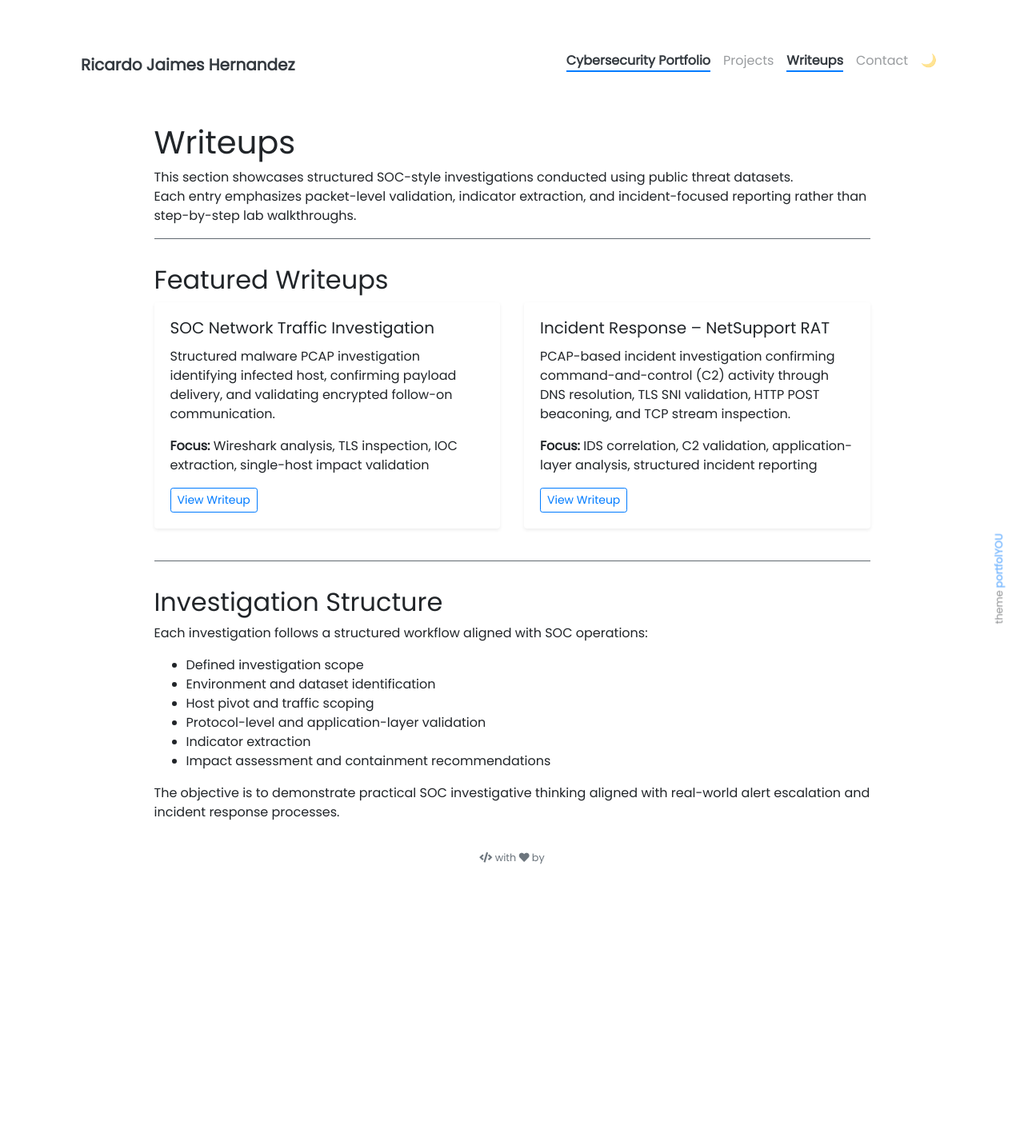
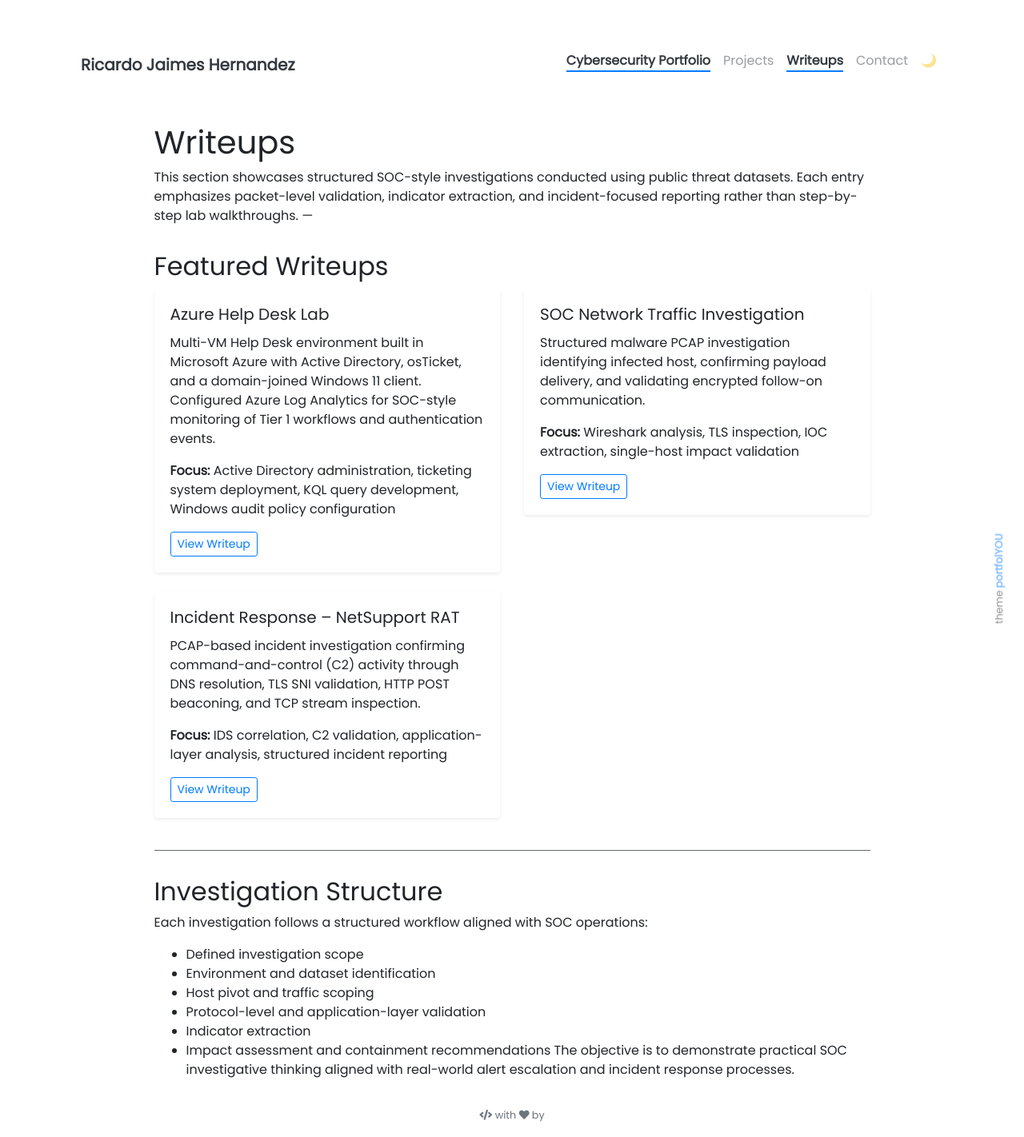
Before and after one commit to RickJaimesDez/RickJaimesDez.github.io, a Jekyll site: the page built from writeups.md, in a window 1280 px wide. Shown: the whole page at 80% size. Built offline with Jekyll 4.4.1, drawn with Linux system fonts in a browser that asks for light colours; before the commit the page ends 1100 px from its top, so only the background shows below that.

Commit message:
Add Azure Help Desk Lab to writeups list

```diff
--- a/writeups.md
+++ b/writeups.md
@@ -4,18 +4,28 @@ title: Writeups
 permalink: /writeups/
 weight: 15
 ---
-
 # Writeups
-
 This section showcases structured SOC-style investigations conducted using public threat datasets.
 Each entry emphasizes packet-level validation, indicator extraction, and incident-focused reporting rather than step-by-step lab walkthroughs.
-
 ---
-
 ## Featured Writeups
-
 <div class="row">
-
+  <div class="col-md-6">
+    <div class="card border-0 shadow-sm mb-4">
+      <div class="card-body">
+        <h5 class="card-title">Azure Help Desk Lab</h5>
+        <p class="card-text">
+          Multi-VM Help Desk environment built in Microsoft Azure with Active Directory, osTicket, and a domain-joined Windows 11 client. Configured Azure Log Analytics for SOC-style monitoring of Tier 1 workflows and authentication events.
+        </p>
+        <p class="card-text">
+          <b>Focus:</b> Active Directory administration, ticketing system deployment, KQL query development, Windows audit policy configuration
+        </p>
+        <a class="btn btn-outline-primary btn-sm" href="/writeups/azure-helpdesk-lab/">
+          View Writeup
+        </a>
+      </div>
+    </div>
+  </div>
   <div class="col-md-6">
     <div class="card border-0 shadow-sm mb-4">
       <div class="card-body">
@@ -32,7 +42,6 @@ Each entry emphasizes packet-level validation, indicator extraction, and inciden
       </div>
     </div>
   </div>
-
   <div class="col-md-6">
     <div class="card border-0 shadow-sm mb-4">
       <div class="card-body">
@@ -49,20 +58,14 @@ Each entry emphasizes packet-level validation, indicator extraction, and inciden
       </div>
     </div>
   </div>
-
 </div>
-
 ---
-
 ## Investigation Structure
-
 Each investigation follows a structured workflow aligned with SOC operations:
-
 - Defined investigation scope
 - Environment and dataset identification
 - Host pivot and traffic scoping
 - Protocol-level and application-layer validation
 - Indicator extraction
 - Impact assessment and containment recommendations
-
 The objective is to demonstrate practical SOC investigative thinking aligned with real-world alert escalation and incident response processes.
```
